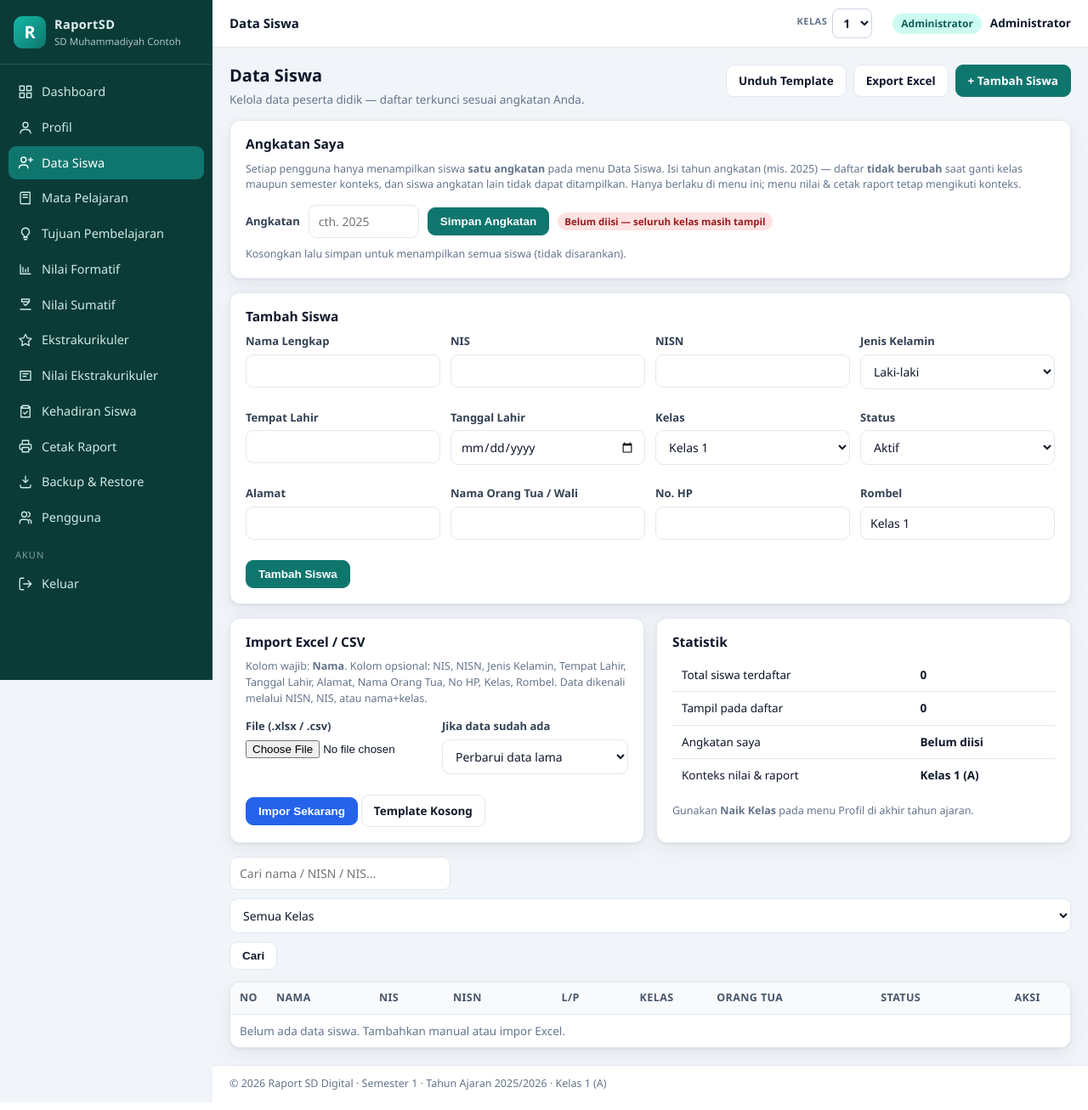
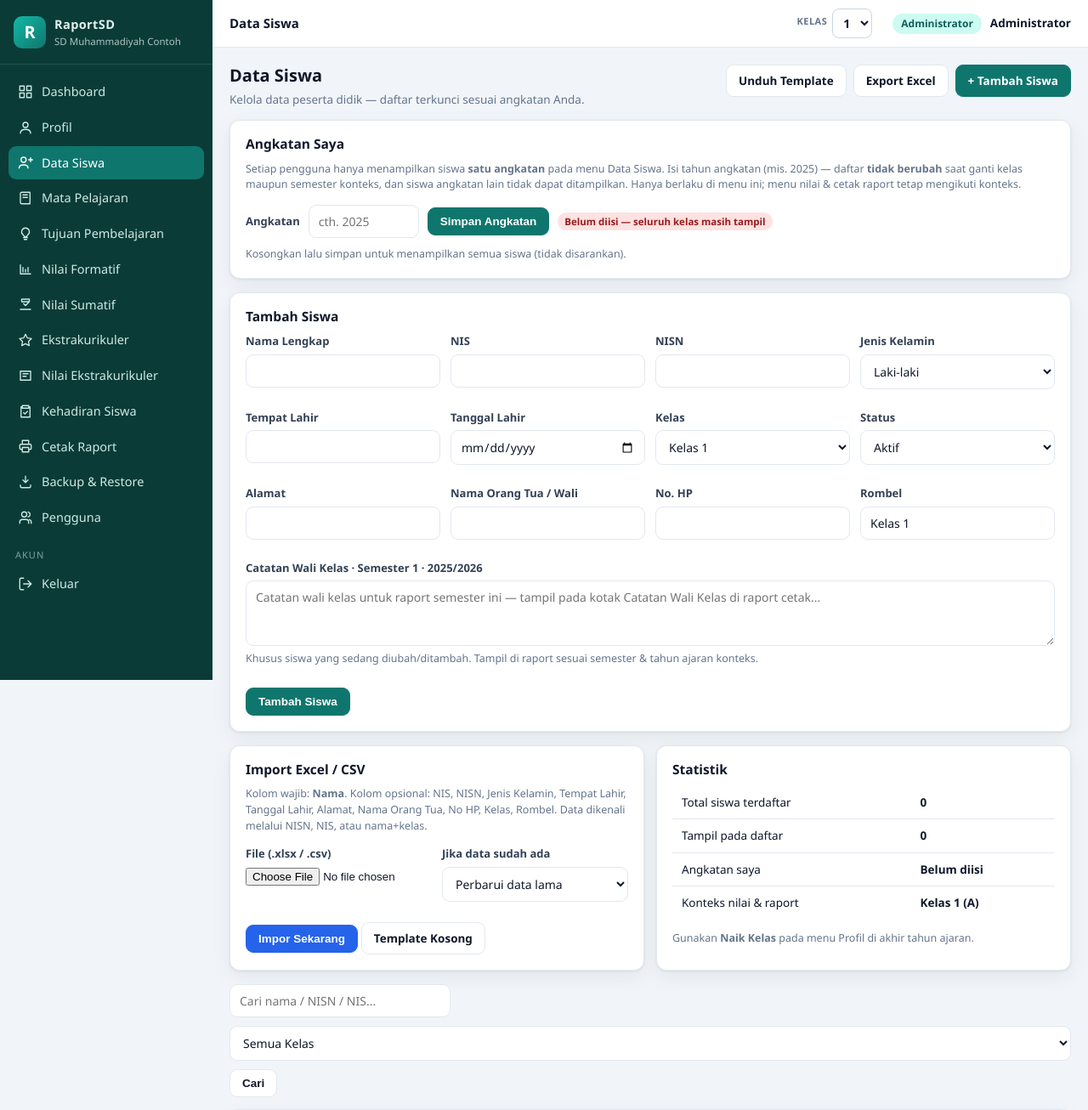
Before and after one commit to ponpesashshidiq2-dev/raportSD, a PHP site: page /index.php?page=siswa in a window 1280 px wide. Shown: the top 1306 px of the page at 85% size. Run offline with PHP 8.4, Linux system fonts and the light colour scheme; the visitor is signed in with stand-in values (Sample User, id 1); some libraries are stand-ins or nearby versions.

Commit message:
Tambah Ekstrakurikuler, Catatan Wali Kelas, dan kotak Tanggapan Orang Tua di raport cetak

```diff
--- a/app/db.php
+++ b/app/db.php
@@ -135,6 +135,14 @@ CREATE TABLE kehadiran (
   tka INTEGER NOT NULL DEFAULT 0,
   UNIQUE (siswa_id, ta, semester)
 );
+CREATE TABLE catatan_wali (
+  id INTEGER PRIMARY KEY AUTOINCREMENT,
+  siswa_id INTEGER NOT NULL,
+  ta TEXT NOT NULL,
+  semester INTEGER NOT NULL,
+  teks TEXT NOT NULL DEFAULT '',
+  UNIQUE (siswa_id, ta, semester)
+);
 CREATE INDEX idx_nf_mapel ON nilai_formatif (mapel_id, ta, semester);
 CREATE INDEX idx_ns_mapel ON nilai_sumatif (mapel_id, ta, semester);
 CREATE INDEX idx_siswa_kelas ON siswa (kelas, status);
@@ -242,3 +250,15 @@ function migrate_users(PDO $pdo): void
         $pdo->exec('ALTER TABLE users ADD COLUMN angkatan INTEGER NOT NULL DEFAULT 0');
     }
 }
+
+function migrate_catatan_wali(PDO $pdo): void
+{
+    $pdo->exec("CREATE TABLE IF NOT EXISTS catatan_wali (
+      id INTEGER PRIMARY KEY AUTOINCREMENT,
+      siswa_id INTEGER NOT NULL,
+      ta TEXT NOT NULL,
+      semester INTEGER NOT NULL,
+      teks TEXT NOT NULL DEFAULT '',
+      UNIQUE (siswa_id, ta, semester)
+    )");
+}
--- a/app/helpers.php
+++ b/app/helpers.php
@@ -19,6 +19,7 @@ function db(): PDO
         }
         migrate_walikelas($pdo);
         migrate_users($pdo);
+        migrate_catatan_wali($pdo);
     }
     return $pdo;
 }
--- a/assets/style.css
+++ b/assets/style.css
@@ -182,3 +182,4 @@ table.rp-tbl td.capai{font-size:12.5px}
   .content{padding:14px}
 }
 .class-switch{display:flex;align-items:center;gap:6px;margin-right:12px}.class-switch label{font-size:11px;font-weight:700;color:#64748b;text-transform:uppercase;letter-spacing:.5px}.class-switch select{font-size:14px;font-weight:700;padding:6px 8px;border:1px solid #cbd5e1;border-radius:8px;background:#fff;color:#0f172a;cursor:pointer}.class-switch select:focus{outline:none;border-color:var(--brand);box-shadow:0 0 0 3px var(--brand-soft)}
+.rp-dua{display:grid;grid-template-columns:1.1fr 1fr;gap:12px;margin-top:12px;page-break-inside:avoid}.rp-box{border:1.3px solid #334155;overflow:hidden}.rp-box-title{background:#e2e8f0;border-bottom:1.3px solid #334155;text-align:center;font-weight:700;font-size:12.5px;padding:5px 8px;letter-spacing:.2px}.rp-box-body{padding:8px 10px;min-height:86px;font-size:13px;line-height:1.55}table.rp-hadir{width:100%;border-collapse:collapse;font-size:13px}table.rp-hadir td{padding:7px 11px}table.rp-hadir tr+tr td{border-top:1px solid #cbd5e1}table.rp-hadir td.val{border-left:1px solid #cbd5e1;text-align:right;width:44%;white-space:nowrap;font-weight:600}.rp-tanggapan{margin-top:12px;page-break-inside:avoid}.rp-tanggapan .rp-box-body{min-height:64px}
--- a/pages/siswa.php
+++ b/pages/siswa.php
@@ -177,7 +177,15 @@ if ($_SERVER['REQUEST_METHOD'] === 'POST') {
             flash_set('success', 'Data siswa diperbarui.');
         } else {
             insert_row('siswa', $data);
+            $id = (int) db()->lastInsertId();
             flash_set('success', 'Siswa baru ditambahkan.');
+        }
+        $teksCatatan = trim($_POST['catatan_wali'] ?? '');
+        $adaCat = one('SELECT id FROM catatan_wali WHERE siswa_id=? AND ta=? AND semester=?', [$id, $c['ta'], $c['semester']]);
+        if ($adaCat) {
+            update_row('catatan_wali', ['teks' => $teksCatatan], 'id=?', [$adaCat['id']]);
+        } else {
+            insert_row('catatan_wali', ['siswa_id' => $id, 'ta' => $c['ta'], 'semester' => $c['semester'], 'teks' => $teksCatatan]);
         }
         redirect('siswa');
     }
@@ -188,6 +196,7 @@ if ($_SERVER['REQUEST_METHOD'] === 'POST') {
         run('DELETE FROM nilai_sumatif WHERE siswa_id=?', [$id]);
         run('DELETE FROM nilai_ekstra WHERE siswa_id=?', [$id]);
         run('DELETE FROM kehadiran WHERE siswa_id=?', [$id]);
+        run('DELETE FROM catatan_wali WHERE siswa_id=?', [$id]);
         run('DELETE FROM siswa WHERE id=?', [$id]);
         flash_set('success', 'Siswa beserta nilai yang terkait dihapus.');
         redirect('siswa');
@@ -283,6 +292,11 @@ $edit = null;
 if (!empty($_GET['edit'])) {
     $edit = one('SELECT * FROM siswa WHERE id=?', [(int) $_GET['edit']]);
 }
+$catatanWali = '';
+if ($edit) {
+    $cn = one('SELECT teks FROM catatan_wali WHERE siswa_id=? AND ta=? AND semester=?', [(int) $edit['id'], $c['ta'], $c['semester']]);
+    $catatanWali = $cn['teks'] ?? '';
+}
 $totalSemua = (int) scalar('SELECT COUNT(*) FROM siswa');
 
 page_head('Data Siswa', 'Kelola data peserta didik — daftar terkunci sesuai angkatan Anda.',
@@ -349,6 +363,13 @@ page_head('Data Siswa', 'Kelola data peserta didik — daftar terkunci sesuai an
     <div class="field"><label>Nama Orang Tua / Wali</label><input type="text" name="ortu" value="<?= e($edit['ortu'] ?? '') ?>"></div>
     <div class="field"><label>No. HP</label><input type="text" name="telp" value="<?= e($edit['telp'] ?? '') ?>"></div>
     <div class="field"><label>Rombel</label><input type="text" name="rombel" value="<?= e($edit['rombel'] ?? ('Kelas ' . ($edit['kelas'] ?? $kelasDefault))) ?>"></div>
+  </div>
+  <div class="form-row">
+    <div class="field" style="grid-column:1/-1">
+      <label>Catatan Wali Kelas &middot; Semester <?= (int) $c['semester'] ?> &middot; <?= e($c['ta']) ?></label>
+      <textarea name="catatan_wali" rows="3" placeholder="Catatan wali kelas untuk raport semester ini — tampil pada kotak Catatan Wali Kelas di raport cetak..."><?= e($catatanWali) ?></textarea>
+      <div class="hint">Khusus siswa yang sedang diubah/ditambah. Tampil di raport sesuai semester &amp; tahun ajaran konteks.</div>
+    </div>
   </div>
   <div class="page-actions">
     <button class="btn" type="submit"><?= $edit ? 'Simpan Perubahan' : 'Tambah Siswa' ?></button>
```
Also changed, not shown: pages/cetak.php (+37 -21 lines).
